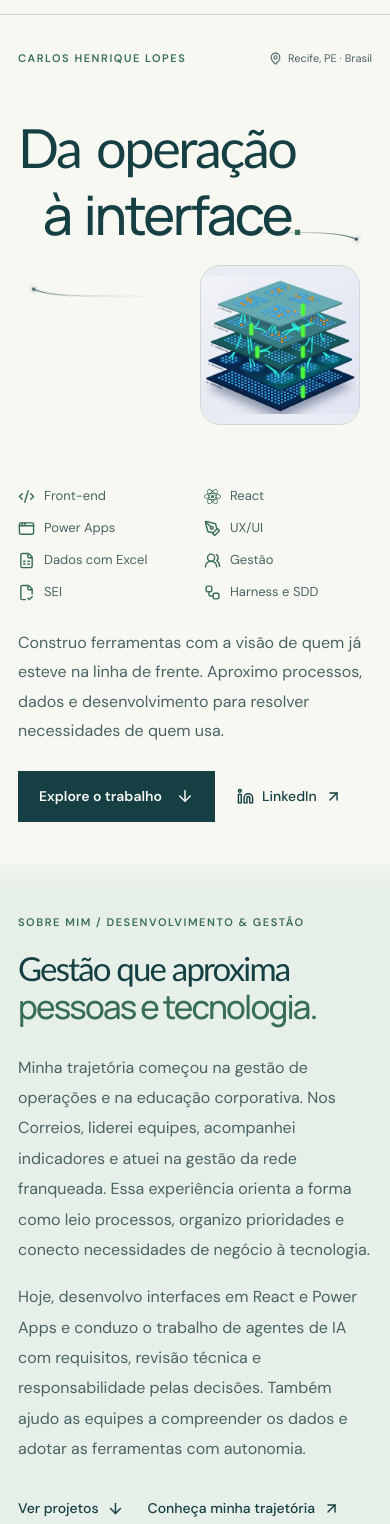
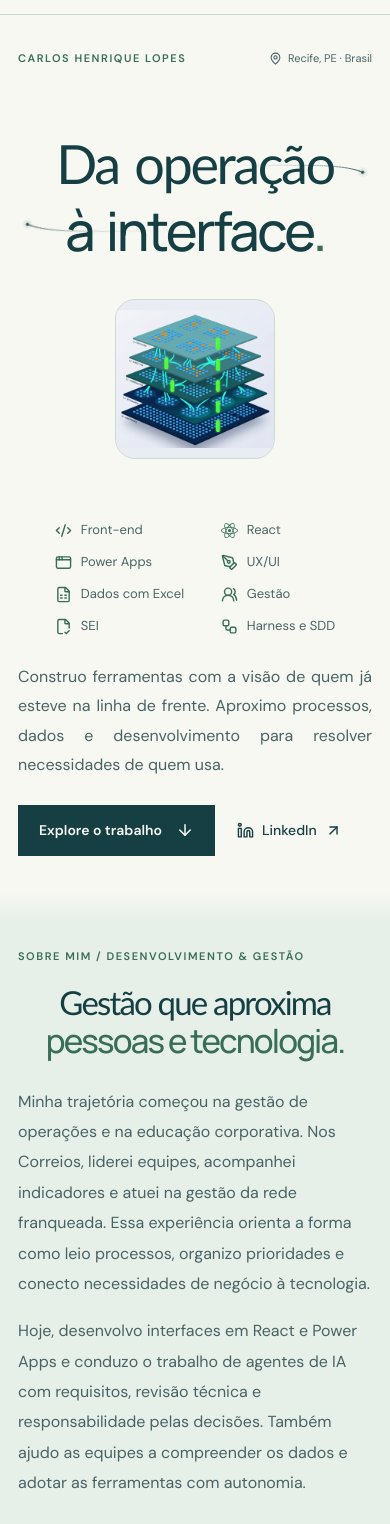
Before and after one commit to CHCLopes/Portfolio, a React (Vite) app: page / in a window 390 px wide. Shown: the part 60-1584 px from the top of the page. Built offline with nearby package versions, Linux system fonts and the light colour scheme; a web font is replaced by a local one.

Commit message:
style: refina alinhamentos e orbita no mobile

```diff
--- a/src/index.css
+++ b/src/index.css
@@ -204,6 +204,7 @@ h2 span{color:var(--green)}
 .footer-inner a{display:flex;align-items:center;gap:8px;min-height:36px}
 /* Hero signature: the artwork and orbit belong exclusively to this section. */
 .hero{position:relative;isolation:isolate;overflow:clip}
+.hero-title-orbit{display:contents}
 .hero-signature{position:relative;isolation:isolate;display:grid;grid-template-columns:minmax(0,1fr) clamp(230px,28vw,360px);gap:24px;align-items:center;min-height:0;padding-block:12px}
 .hero-context{margin-top:48px}
 .hero .hero-signature h1{position:relative;z-index:1;min-width:0;font-size:calc(clamp(64px,9.8vw,142px) + 1px)}
@@ -237,6 +238,29 @@ h2 span{color:var(--green)}
  .contact-layout{grid-template-columns:1fr;gap:45px}.contact-section{padding-block:64px}.contact-section h2{font-size:65px}.contact-links{max-width:520px;width:100%}.email-row>a{font-size:24px}.footer-inner{flex-wrap:wrap;gap:6px 18px}
 }
 @media(max-width:390px){.shell{width:calc(100% - 36px)}.brand{gap:9px;font-size:15px}.brand-caption{font-size:10px}.brand-mark{font-size:30px}.nav-inner{gap:10px}.theme-toggle{padding-inline:10px}.theme-toggle>span{display:none}.hero h1{font-size:calc(clamp(46px,13.6vw,54px) + 1px)}.hero-topline>span{font-size:11px}.eyebrow{font-size:11px}.hero-line-strong{margin-left:7%}.feature-heading h2{font-size:59px}.case-map{padding:15px}.chapter-nav{gap:11px}.case-chapter h3{font-size:28px}.about-intro h2{font-size:33px}.contact-section h2{font-size:57px}.email-row>a{font-size:20px}}
+/* Mobile refinements: keep the desktop composition and orbit unchanged. */
+@media(max-width:799px){
+ .hero-signature{grid-template-columns:1fr;gap:24px;min-height:0;padding-block:12px 20px}
+ .hero-title-orbit{display:block;position:relative;isolation:isolate;min-width:0;padding-block:16px}
+ .hero .hero-signature h1{text-align:center}
+ .hero-signature .hero-line-strong{margin-left:0}
+ .hero-title-orbit .hero-orbit{width:min(108%,560px);top:50%}
+ .hero-emblem{width:160px;border-radius:20px;justify-self:center;margin-right:0}
+ .hero-specialty{grid-template-columns:repeat(2,max-content);column-gap:0;justify-content:space-evenly;margin-inline:auto}
+ .hero-description{text-align:justify;text-align-last:start}
+ .about-intro h2{text-align:center}
+ .about-intro .about-links{display:grid;grid-template-columns:repeat(2,minmax(0,1fr));gap:16px;align-items:center;justify-items:center}
+ .about-intro .about-links .text-link{width:100%;justify-content:center;text-align:center;gap:8px}
+ .about-intro .about-links svg{flex-shrink:0}
+ .profile-figure{margin-inline:auto;text-align:center}
+ .trajectory-section .section-heading,.writing-section .section-heading{align-items:center;text-align:center}
+ .trajectory-section .section-heading>div,.writing-section .section-heading>div{width:100%}
+ .education-note{margin-inline:auto}
+ .publication-hint{justify-content:center}
+ .publication{column-gap:15px}
+ .footer-inner{display:grid;grid-template-columns:repeat(2,minmax(0,1fr));gap:6px 18px}
+ .footer-inner>a{justify-self:end}
+}
 @media(prefers-reduced-motion:no-preference){
  .hero-line{animation:arrive 850ms var(--ease-out) both}.hero-line-strong{animation-delay:110ms}
  @keyframes arrive{from{transform:translateY(14px)}to{transform:translateY(0)}}
--- a/src/project-showcase.css
+++ b/src/project-showcase.css
@@ -109,7 +109,8 @@
  .project-carousel{gap:16px}.showcase-card{flex-basis:86%;padding:20px;border-radius:24px}
  .showcase-card-copy h3{font-size:28px}.showcase-card-copy>p:last-of-type{min-height:0}
  .showcase-card-top{font-size:10px;margin-bottom:17px}
- .showcase-footer{flex-wrap:wrap;gap:8px 20px;margin-top:12px}.carousel-progress{display:none}
+ .showcase-footer{flex-wrap:wrap;justify-content:center;gap:8px 20px;margin-top:12px}.carousel-progress{display:none}
+ .showcase-footer>.button{margin-inline:auto}
  .project-modal{width:calc(100% - 24px);height:calc(100dvh - 24px);max-height:calc(100dvh - 24px);border-radius:22px}
  .modal-header{padding:10px 20px 14px}.modal-toolbar{gap:12px}.modal-toolbar .eyebrow{font-size:10px;letter-spacing:.08em}
  .modal-heading{grid-template-columns:1fr;gap:8px;margin-block:4px 12px}.modal-heading h2{font-size:32px}.modal-heading>p{font-size:13px;max-width:none;line-height:1.5}
--- a/src/sections/Hero.tsx
+++ b/src/sections/Hero.tsx
@@ -19,8 +19,10 @@ export function Hero() {
     <div className="shell hero-editorial">
       <div className="hero-topline"><p className="eyebrow">Carlos Henrique Lopes</p><span className="hero-location"><MapPin size={13} aria-hidden="true" />Recife, PE · Brasil</span></div>
       <div className="hero-signature">
-        <HeroComet />
-        <h1 id="hero-heading"><span className="hero-line thin-display">Da operação</span><span className="hero-line hero-line-strong">à interface<span className="hero-period">.</span></span></h1>
+        <div className="hero-title-orbit">
+          <HeroComet />
+          <h1 id="hero-heading"><span className="hero-line thin-display">Da operação</span><span className="hero-line hero-line-strong">à interface<span className="hero-period">.</span></span></h1>
+        </div>
         <div className="hero-emblem"><img src="/hero/agent-layers.png" alt="Camadas interligadas de agentes, em azul petróleo e aqua, com conexões verdes." width="1280" height="720" fetchPriority="high" decoding="async" /></div>
       </div>
       <div className="hero-context"><ul className="hero-specialty" aria-label="Competências">{specialties.map(({ label, Icon }) => <li key={label}><Icon size={17} aria-hidden="true" /><span>{label}</span></li>)}</ul><div>
--- a/src/site-process.css
+++ b/src/site-process.css
@@ -34,7 +34,7 @@
 .process-release p{margin:12px 0}
 .process-release .text-link{font-size:13px;align-items:center;gap:8px}
 @media(max-width:799px){
- .footer-process-button{order:3;margin-top:8px}
+ .footer-process-button{order:3;margin-top:8px;grid-column:1/-1;justify-self:center}
  .site-process-modal .modal-heading h2{font-size:30px}
  .site-process-modal .modal-meta{flex-wrap:wrap}
  .site-process-modal .modal-toolbar .eyebrow{max-width:23ch}
```
Also changed, not shown: 4 other files (tests, documents, lock files or other folders).
